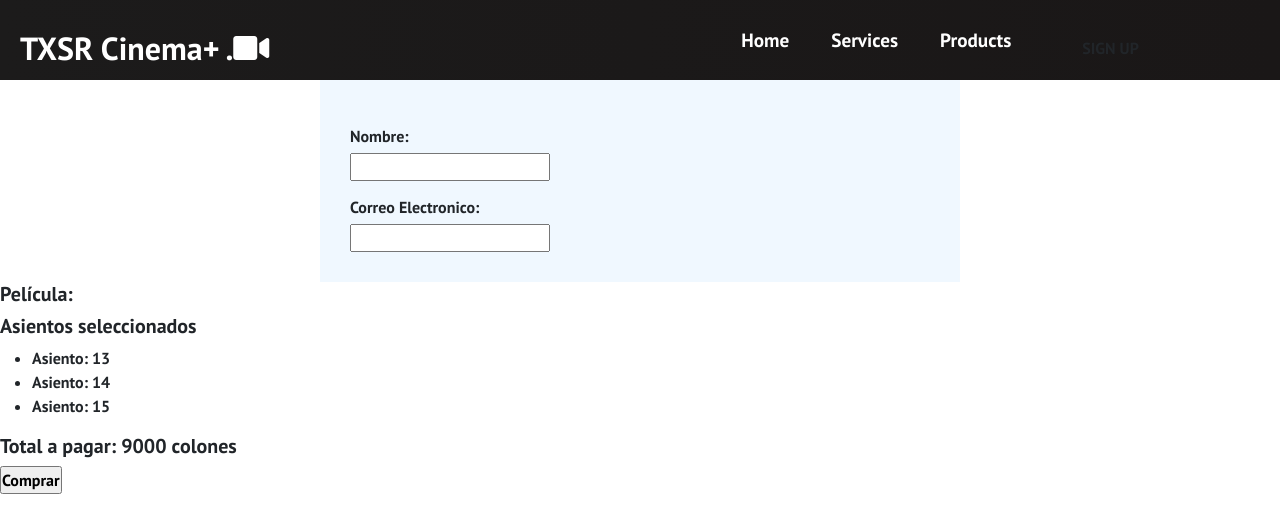
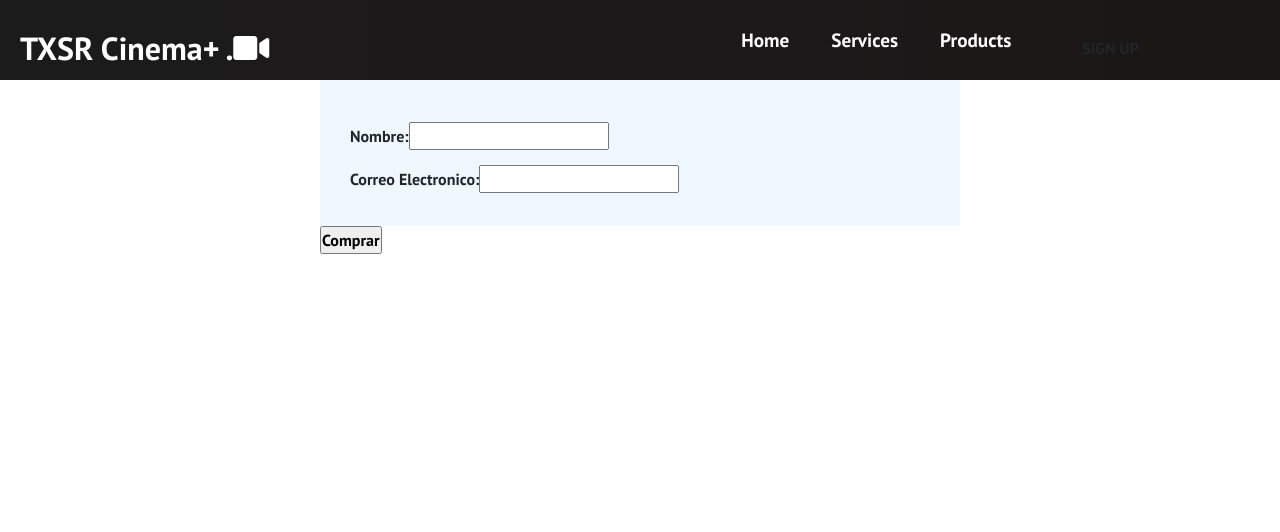
Before and after one commit to joseSalazar4/Cinema-Tester-Dummy, a React (Create React App) app in the folder front-end/: page /sign-up in a window 1280 px wide. Shown: the top 532 px of the page. Built offline with nearby package versions, Linux system fonts and the light colour scheme; the HTML template or start-up script is replaced by a standard one.

Commit message:
Back conection

```diff
--- a/front-end/src/components/PaymentForm.js
+++ b/front-end/src/components/PaymentForm.js
@@ -8,51 +8,44 @@ function PaymentForm({ SendInfo, info }) {
     const seatsArray = info.seatsArray;
     const total = info.total;
 
-
     const [details, setDetails] = useState({title: movieTitle, seats: seatsArray, total: total, name:"", email:""});
 
     const submitHandler = e => {
         e.preventDefault();
+        SendInfo(details);
 
-        SendInfo(details);
     }
 
-    function NumberList(props) {
-        const numbers = props;
-        const listItems = numbers.map((number) =>
-          <li>Asiento: {number}</li>
-        );
+    // function NumberList(props) {
+    //     const numbers = props;
+    //     const listItems = numbers.map((number) =>
+    //       <li>Asiento: {number}</li>
+    //     );
+    //     return (
+    //       <ul>{listItems}</ul>
+    //     );
+    //   }
+
     return (
-          <ul>{listItems}</ul>
-        );
-      }
-
-
-
-    console.log(seatsArray)
-    return (
-        <div className="paymentForm">
-
         <form onSubmit={submitHandler} >
             <div className="form-inner">
                 {/* ERROR */}
                 <div className="form-group">
                     <label htmlFor="name">Nombre: </label>
+                    <input type="text" name="name" id="name" onChange={e => setDetails({...details, name: e.target.value})} value={details.name}/>
                 </div>
-                        <input type="text" name="name" id="name" onChange={e => setDetails({...details, name: e.target.value})} value={details.name}/>
                 <div className="form-group">
                     <label htmlFor="email">Correo Electronico: </label>
-                    </div>
                     <input type="email" name="email" id="email" onChange={e => setDetails({...details, email: e.target.value})} value={details.email}/>
                 </div>
-            </form>
-
-            <h5>Película: {details.movieTitle}</h5>
+            </div>
+            <input type="submit" value="Comprar" />
+            {/* <h5>Película: {details.movieTitle}</h5>
             <h5>Asientos seleccionados</h5>
             {NumberList(seatsArray)}
-            <h5>Total a pagar: {total} colones</h5>
-            <input type="submit" value="Comprar" />
-        </div>
+            <h5>Total a pagar: {total} colones</h5> */}
+
+        </form>
     );
 }
 
--- a/front-end/src/components/pages/BuyTickets.js
+++ b/front-end/src/components/pages/BuyTickets.js
@@ -12,7 +12,6 @@ const api = axios.create({
 
 export default function BuyTickets() {
 
-
   const seatsArray = [13,14,15];
   const total = seatsArray.length*3000;
 
@@ -21,8 +20,6 @@ export default function BuyTickets() {
     seatsArray : seatsArray,
     total : total
   }
-
-
   const [error, setError] = useState("");
 
   const SendInfo = details => {
@@ -30,21 +27,20 @@ export default function BuyTickets() {
 
     // Aca se manda al back por medio de details
 
-    // api.get('/').then(moviesRes => {
-    //   moviesRes.data = moviesRes.data.slice(0, 4)
-    //   setMovies(moviesRes.data);
-    // })
-    //   .catch(() => {
-    //     console.log("Error")
-    //   })
-  }
+    api.post('/buy', details)
+    .then(moviesRes => {
+      console.log("compra completada");
+    })
+      .catch(() => {
+        console.log("Error")
+      })
 
 
 
+  }
+
   return (
-    <div className="Payment">
-        <PaymentForm SendInfo={SendInfo} info={info}  />
-    </div>
+      <PaymentForm SendInfo={SendInfo} info={info}  />
   );
 
 }
```
Also changed, not shown: 2 other files (tests, documents, lock files or other folders). Lines whose indentation alone changed are shown as unchanged.
